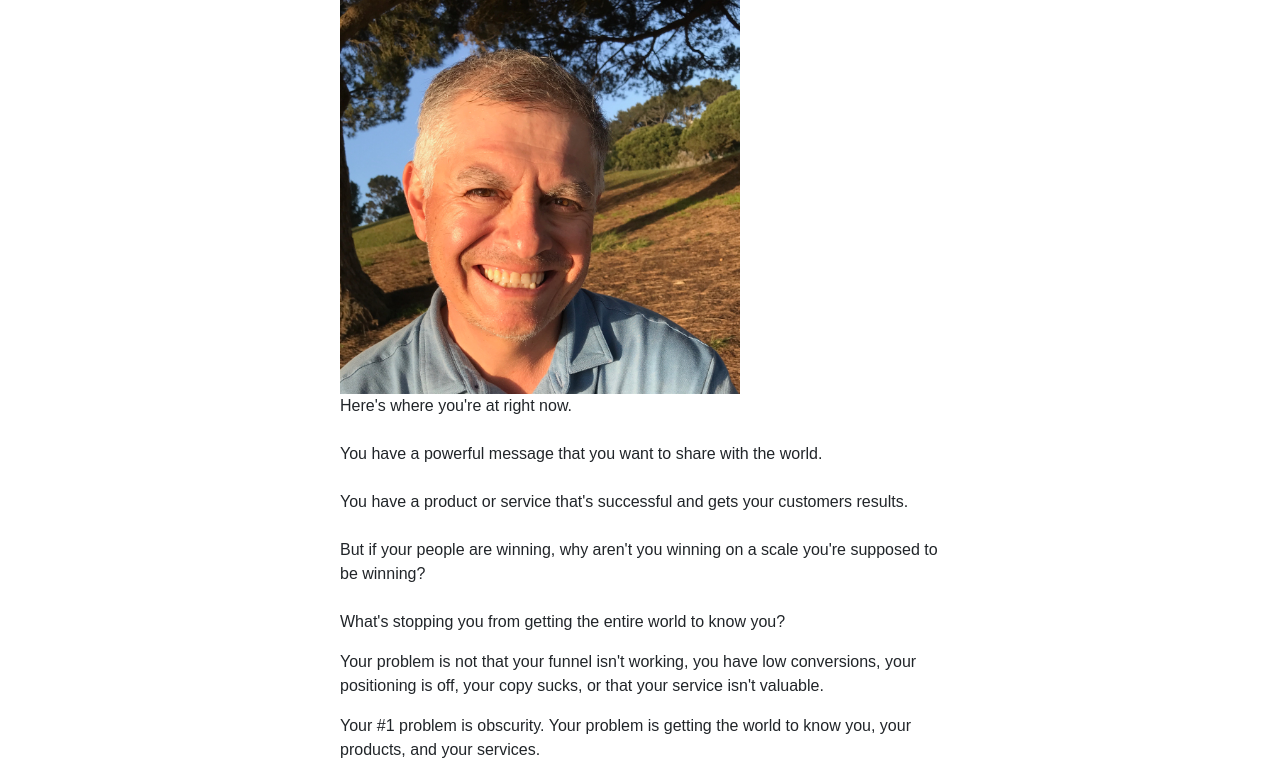
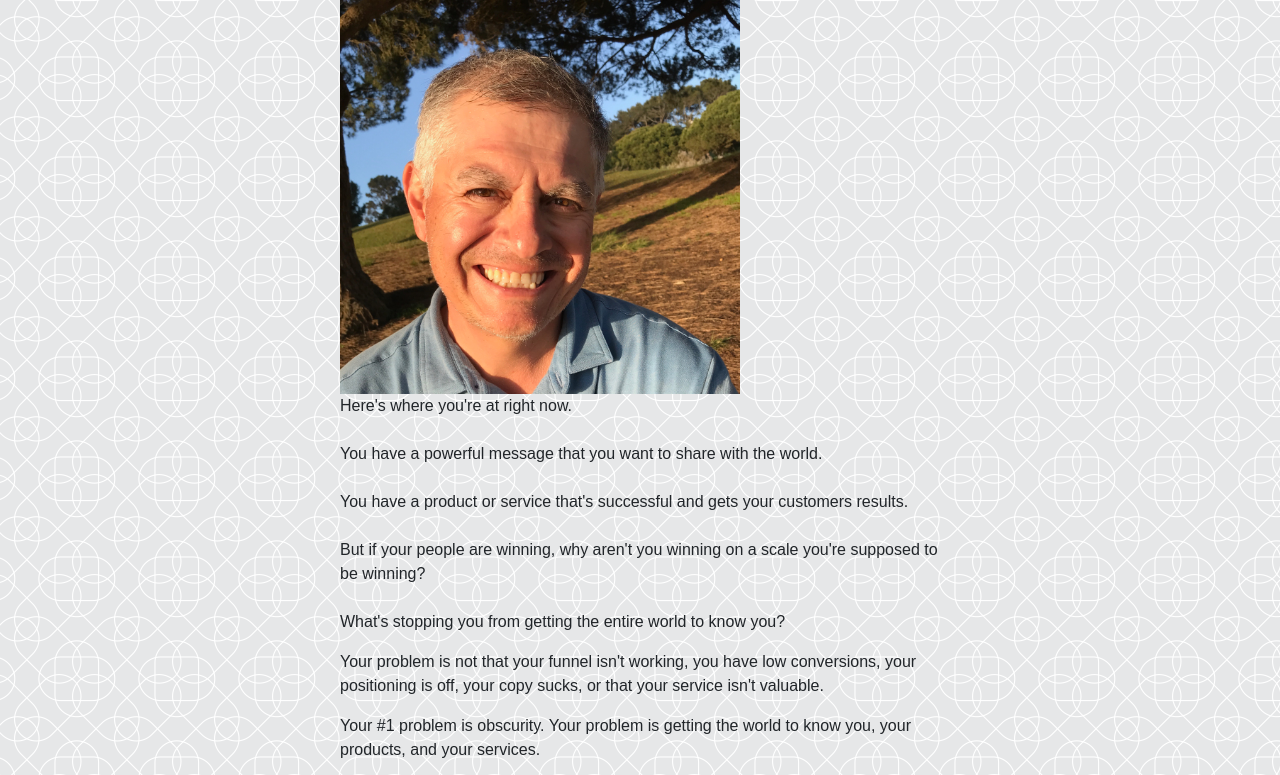
Before and after one commit to rayder15/rayder15.github.io, a plain HTML site: page index.html in a window 1280 px wide. Shown: the part 198-973 px from the top of the page. Drawn offline with nearby package versions, Linux system fonts and the light colour scheme.

Commit message:
Update styles.css

```diff
--- a/styles/styles.css
+++ b/styles/styles.css
@@ -6,7 +6,7 @@ body {
     font-weight: 900;
     padding-bottom: 20px;
 
-    background-image: src="/images/intersection.png"
+    background-image: url('../images/intersection.png');
 }
 .our-content {
     font-family: 'Raleway', sans-serif;
```
